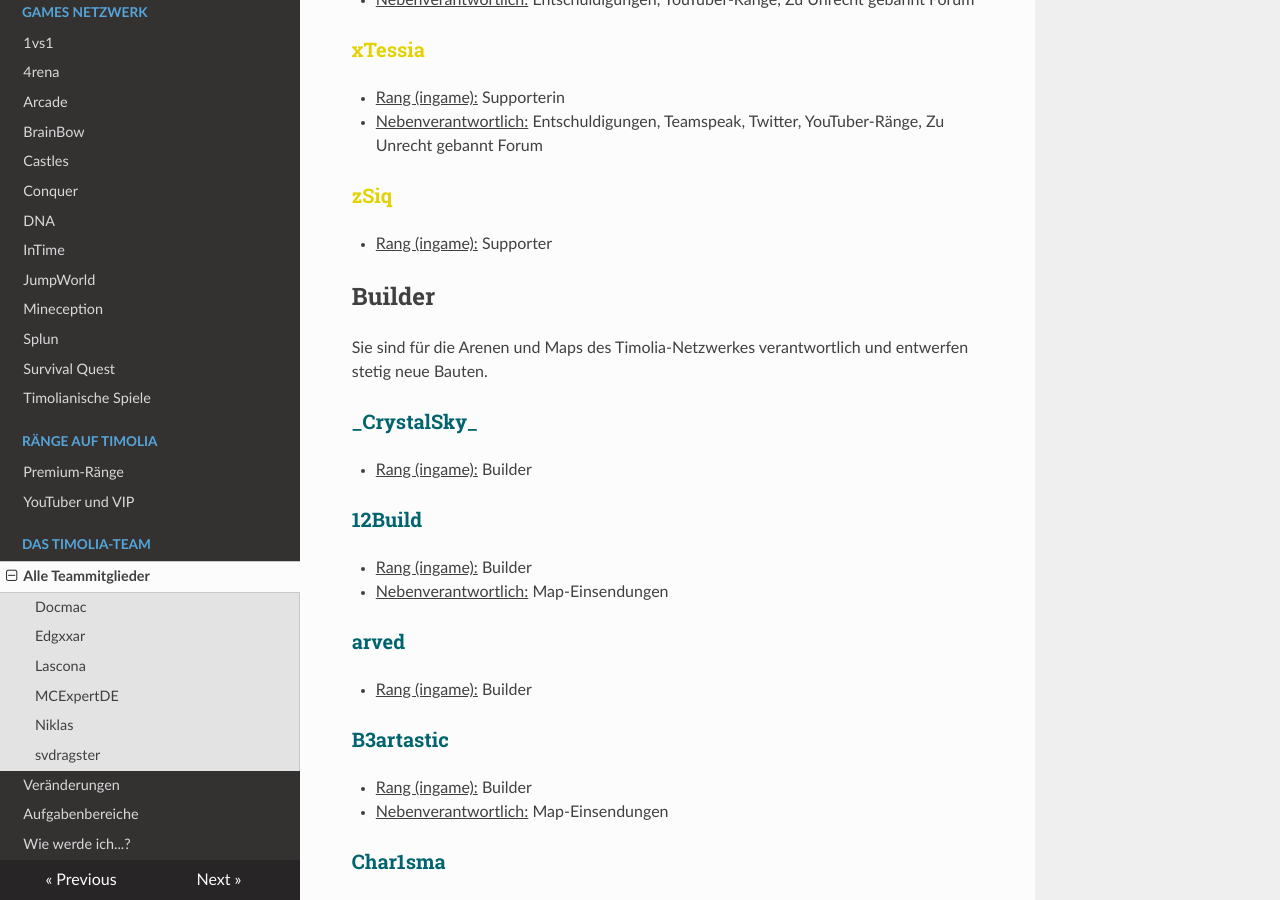
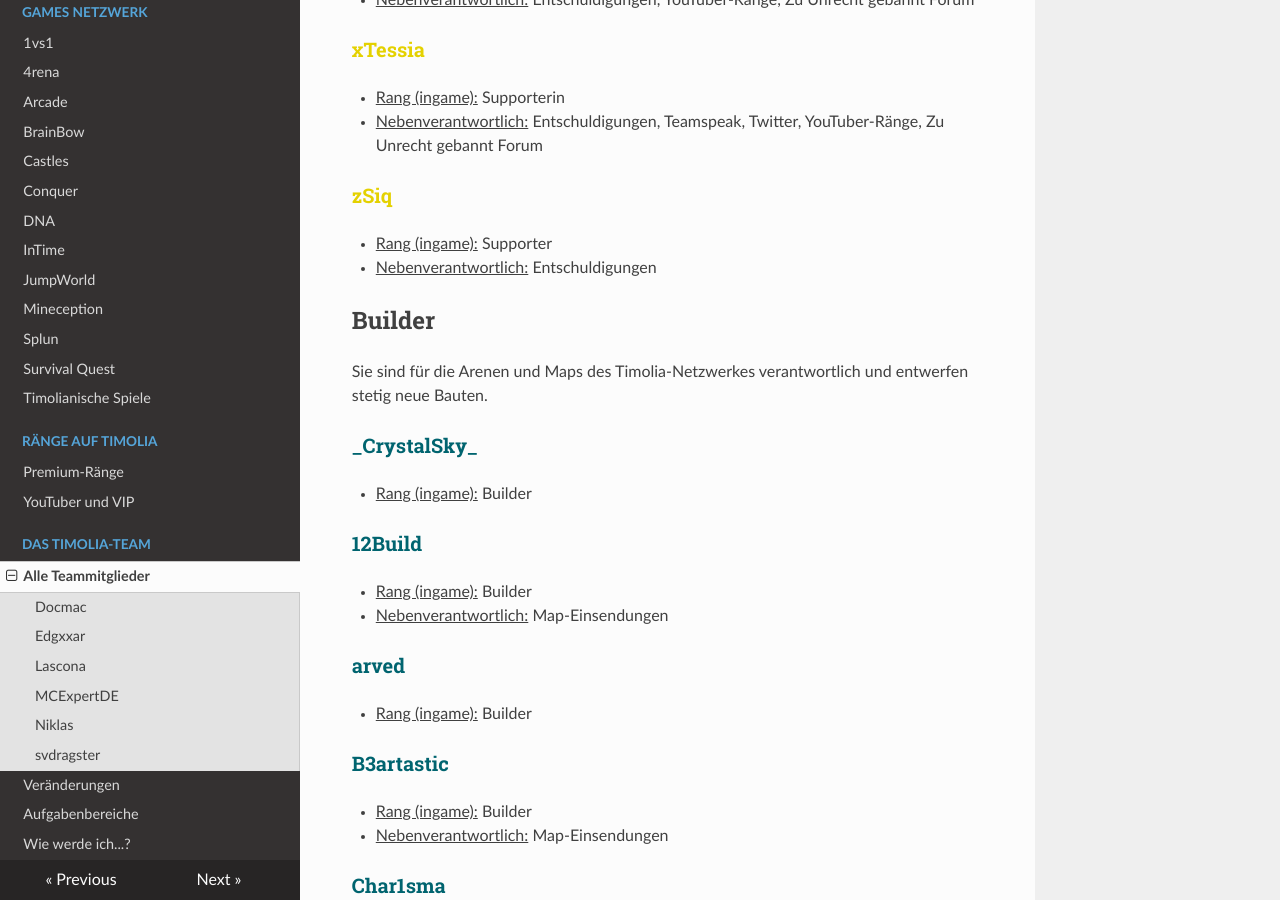
Before and after one commit to TimoliaDE/HowTo, an MkDocs documentation site: the page built from docs/team/members.md, in a window 1280 px wide and 900 px high, scrolled down 5547 px. Built offline with MkDocs 1.6.1, drawn with Linux system fonts in a browser that asks for light colours; nearby versions of some CDN libraries; old or Windows-style settings are respelled for this version of MkDocs.

Commit message:
Update members.md

```diff
--- a/docs/team/members.md
+++ b/docs/team/members.md
@@ -176,6 +176,7 @@ Sie stehen für alle grundlegenden Fragen und Reports zur Verfügung und sind di
 
 ### <strong><span style="color:#E4D100">zSiq</span></strong>
 - <u>Rang (ingame):</u> Supporter
+- <u>Nebenverantwortlich:</u> Entschuldigungen
 
 
 ## Builder
```
